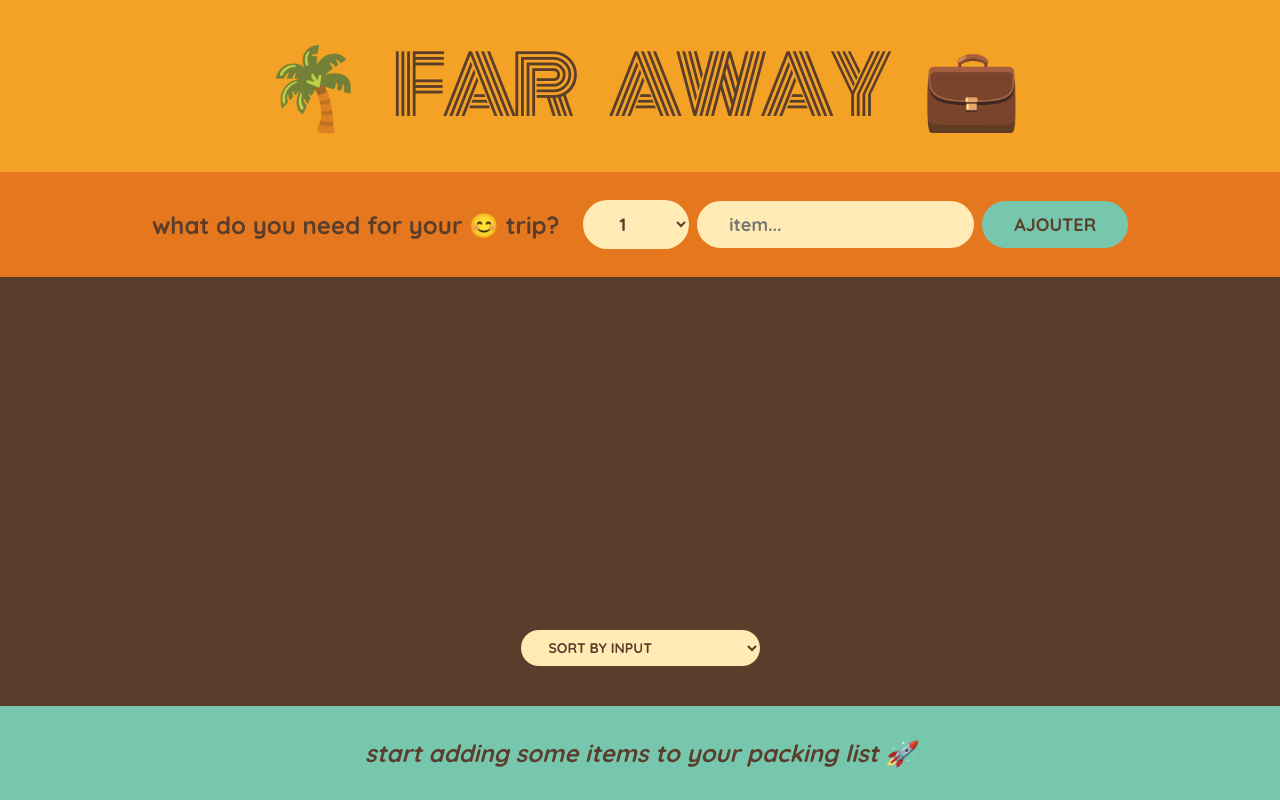
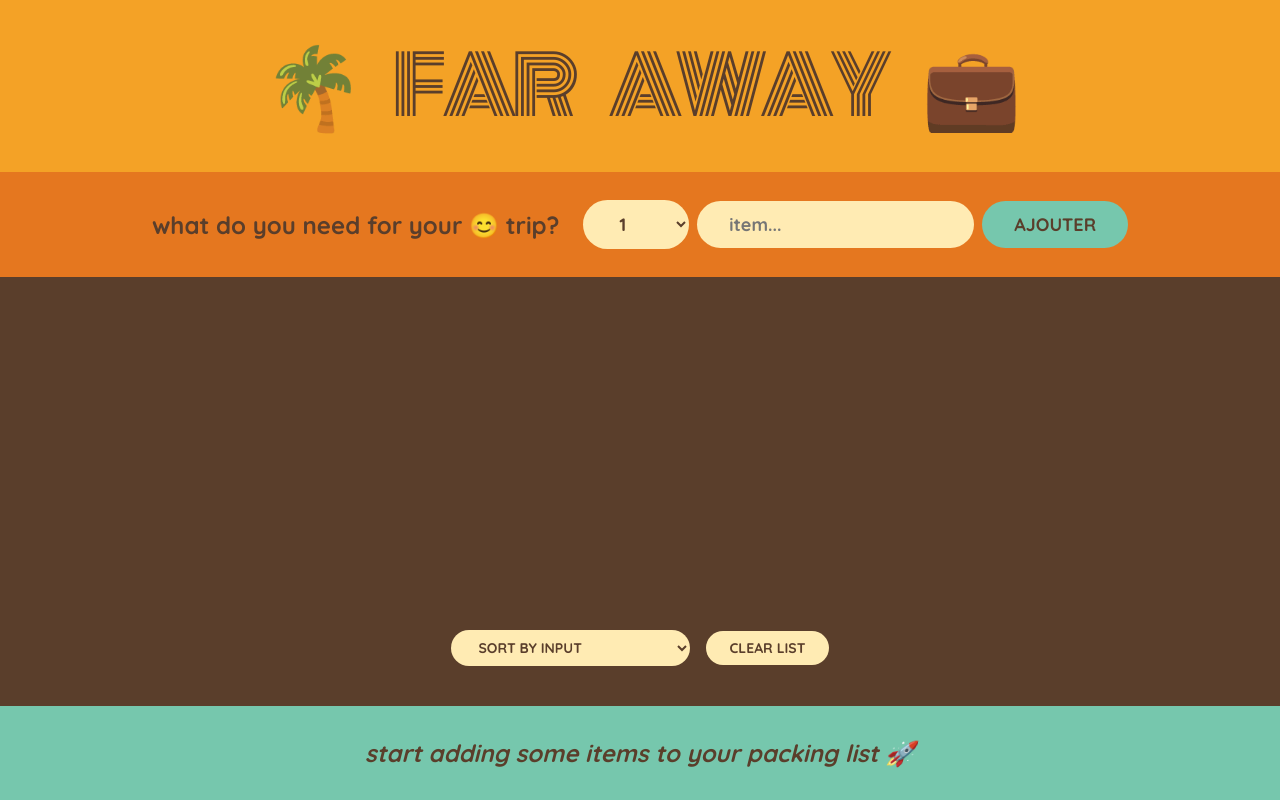
Before and after one commit to fontainebrahima/travel-list-react-crud-01, a React (Create React App) app: page / in a window 1280 px wide. Built offline with nearby package versions, Linux system fonts and the light colour scheme; the HTML template or start-up script is replaced by a standard one.

Commit message:
feat: fonctionnalite deffacement de tout le tableau

```diff
--- a/src/App.js
+++ b/src/App.js
@@ -29,6 +29,13 @@ export default function App() {
     );
   }
 
+  //effacer le tableau
+
+  function handleClearList() {
+    const confirmed = window.confirm("est vous sures de supprimer ?")
+    if (confirmed) setItems([])
+  }
+
   return (
     <div className="app">
       <Logo />
@@ -37,6 +44,7 @@ export default function App() {
         items={items}
         onDeleteItem={handleDeleteItem}
         onToogleItem={handleToogleItem}
+        onClearList={handleClearList}
       />
       <Stats items={items} />
     </div>
@@ -88,7 +96,7 @@ function Form({ onAddItems }) {
   );
 }
 //--------------------------------- ensemble de List---------------------------
-function PackingList({ items, onDeleteItem, onToogleItem }) {
+function PackingList({ items, onDeleteItem, onToogleItem, onClearList }) {
 
   //fonction pour trier les items selon l'option choisie
   const [sortBy, setSortBy] = useState("input");
@@ -116,6 +124,7 @@ function PackingList({ items, onDeleteItem, onToogleItem }) {
             item={item}
             onDeleteItem={onDeleteItem}
             onToogleItem={onToogleItem}
+            onClearList={onClearList}
             key={item.id}
           />
         ))}
@@ -127,6 +136,7 @@ function PackingList({ items, onDeleteItem, onToogleItem }) {
           <option value="description">sort by description</option>
           <option value="packed">sort by packed status</option>
         </select>
+        <button onClick={onClearList}>Clear List</button>
       </div>
 
     </div>
```
